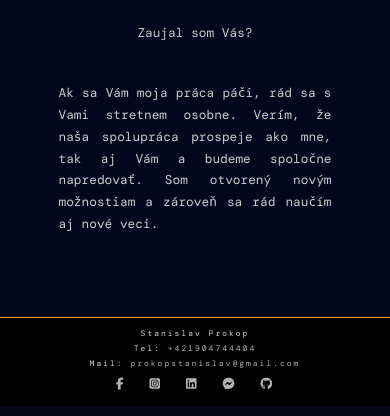
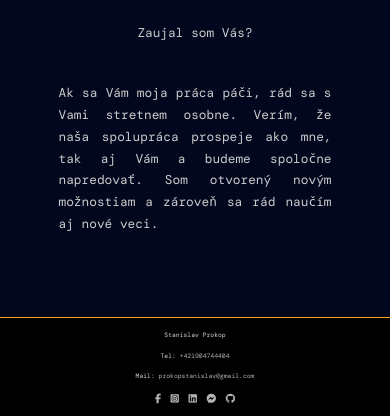
Before and after one commit to BaltazarQ/prokopstanislav, a PHP site: page /index.php in a window 390 px wide. Shown: the part 2475-2891 px from the top of the page. Run offline with PHP 8.4, Linux system fonts and the light colour scheme; some libraries are stand-ins or nearby versions; some web fonts are replaced.

Commit message:
Edit footer + media query for footer

```diff
--- a/css/style.css
+++ b/css/style.css
@@ -842,6 +842,10 @@ main section p {
 .footer a {
   color: #b3b3b3;
 }
+.footer a:hover {
+  color: #fca311;
+  transition: 0.3s;
+}
 .footer .social-icon {
   display: flex;
   flex-direction: row;
@@ -851,15 +855,29 @@ main section p {
   margin: 0 0.5em;
   font-size: 1.5em;
 }
-@media (max-width: 940px) {
+@media (max-width: 768px) {
+  .footer {
+    font-size: 8px;
+    line-height: normal;
+    letter-spacing: 0px;
+    text-transform: none;
+  }
+}
+@media (max-width: 768px) and (max-width: 580px) {
+  .footer {
+    font-size: 6.4px;
+  }
+}
+@media (max-width: 768px) {
+  .footer .social-icon a {
+    margin: 0;
+  }
+}
+@media (max-width: 576px) {
   .footer {
     display: flex;
     flex-direction: column;
     align-items: center;
-    letter-spacing: 2px;
-  }
-  .footer p {
-    margin: 0.3em;
   }
 }
 
--- a/scss/_footer.scss
+++ b/scss/_footer.scss
@@ -7,10 +7,14 @@
     color: darken($color-btn-text, 10%);
     background: darken($color-secondary, 20%);
     border-top: 1px solid $color-highlight;
-    // padding-bottom: 3em;
 
     a {
         color: darken($color-main, 10%);
+
+        &:hover {
+            color: $color-highlight;
+            transition: 0.3s;
+        }
     }
 
     .social-icon {
@@ -23,12 +27,15 @@
         }
     }
 
-    @media ( max-width: 940px) {
-        @include flex-column();
-        letter-spacing: 2px;
+    @media ( max-width: 768px) {
+        @include font-size(8px);
 
-        p {
-            margin: 0.3em;
+        .social-icon a {
+            margin: 0;
         }
     }
+
+    @media ( max-width: 576px) {
+        @include flex-column;
+    }
 }
```
Also changed, not shown: 1 other file.
